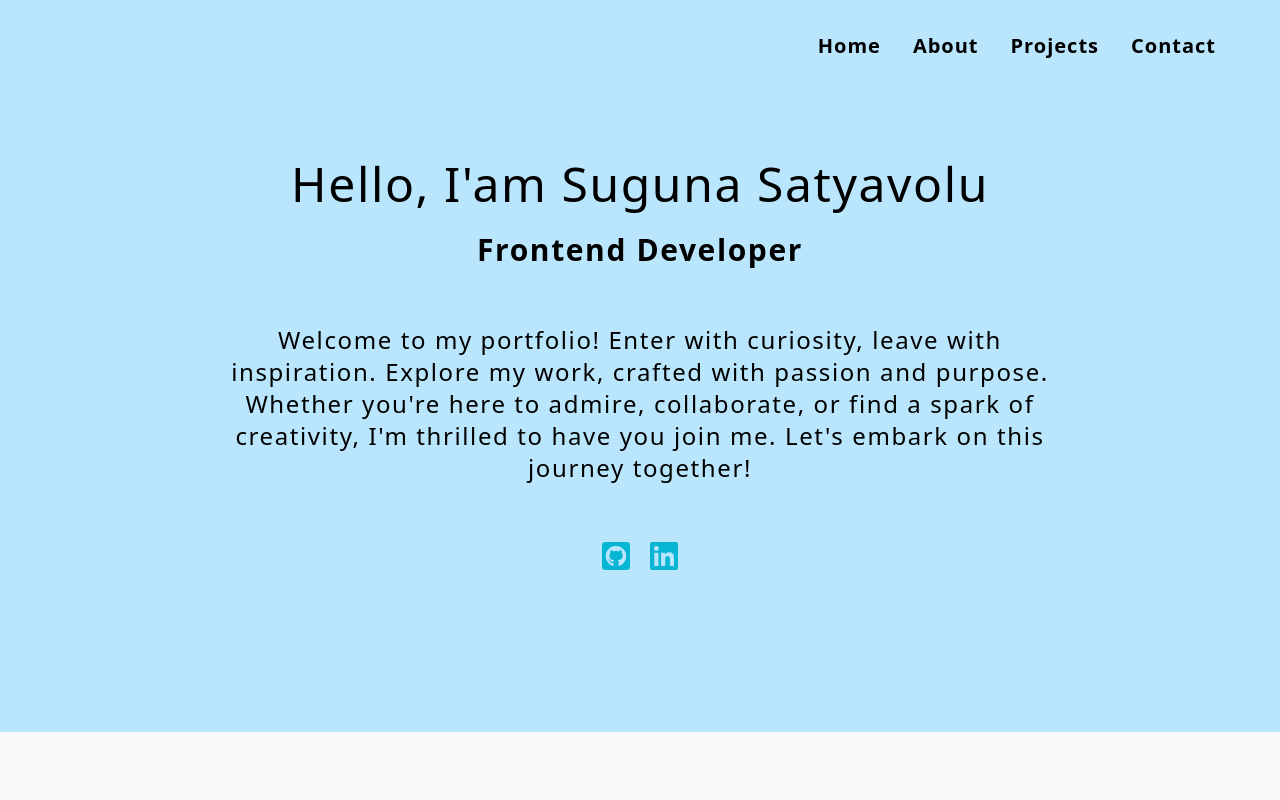
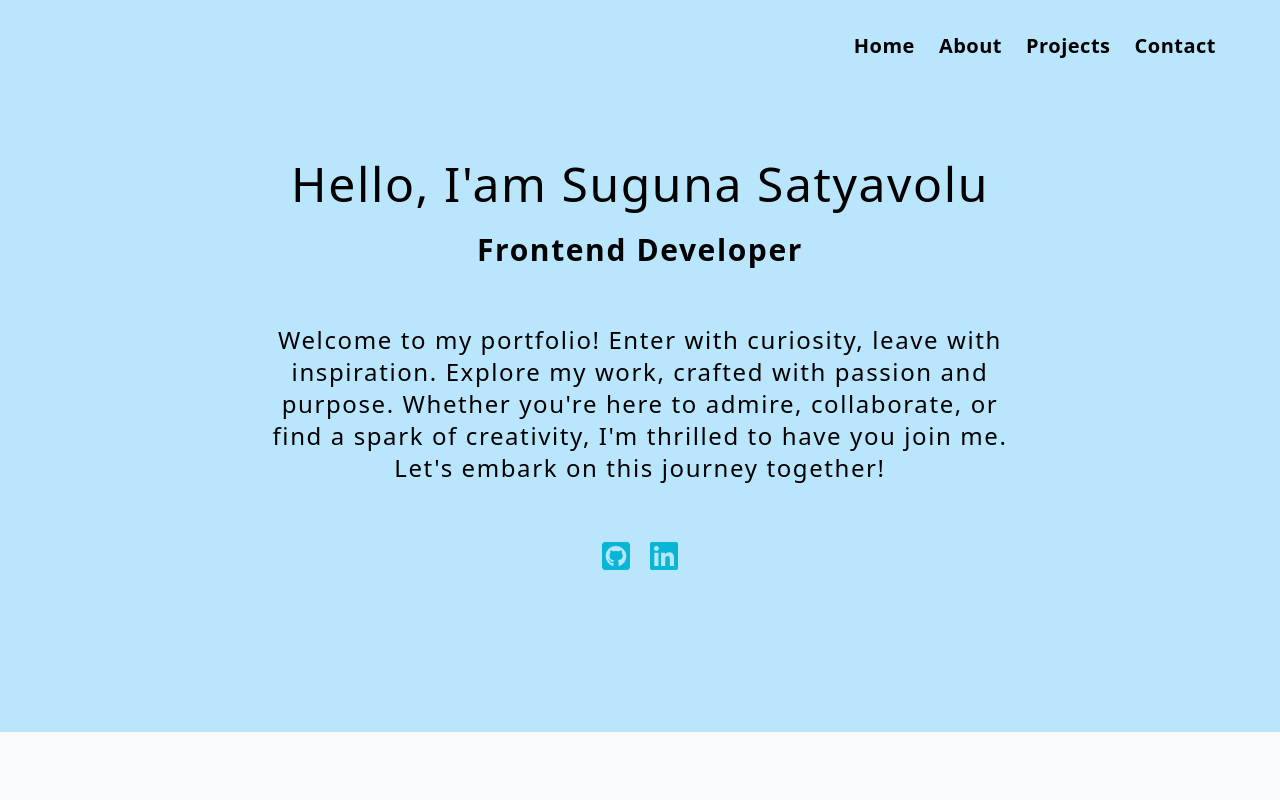
Before and after one commit to suguna-s/suguna_portfolio, a React (Vite) app: page / in a window 1280 px wide. Shown: the top 800 px of the page. Built offline with nearby package versions, Linux system fonts and the light colour scheme.

Commit message:
Minor changes

```diff
--- a/src/components/Hero.jsx
+++ b/src/components/Hero.jsx
@@ -5,13 +5,13 @@ import { MdEmail } from 'react-icons/md';
 const Hero = () => {
   return (
     <div className="bg-sky-200 py-40 px-16" id="home">
-      <div className=" text-center mx-auto max-w-7xl flex flex-col justify-center gap-y-6 tracking-widest">
+      <div className=" text-center flex flex-col justify-center gap-y-6 tracking-widest">
         <p>
           <span className="text-5xl font-medium">Hello, </span>
           <span className="text-5xl font-medium">I'am Suguna Satyavolu</span>
         </p>
         <p className="text-3xl font-semibold">Frontend Developer</p>
-        <p className="text-2xl px-40 py-8">
+        <p className="text-2xl mx-auto max-w-3xl py-8">
           Welcome to my portfolio! Enter with curiosity, leave with inspiration.
           Explore my work, crafted with passion and purpose. Whether you're here
           to admire, collaborate, or find a spark of creativity, I'm thrilled to
--- a/src/components/Navbar.jsx
+++ b/src/components/Navbar.jsx
@@ -3,13 +3,13 @@ import { links } from './data';
 const Navbar = () => {
   return (
     <nav className="fixed z-100 w-full bg-sky-200">
-      <div className="  py-8 px-16 font-semibold flex flex-row gap-x-8 justify-end ">
+      <div className="py-8 px-16 font-semibold flex flex-row gap-x-6 justify-end">
         {links.map((link) => {
           return (
             <a
               href={link.href}
               key={link.id}
-              className="capitalize tracking-wider text-xl hover:underline decoration-solid duration-300"
+              className="capitalize tracking-wide text-xl hover:underline decoration-solid duration-300"
             >
               {link.text}
             </a>
```
